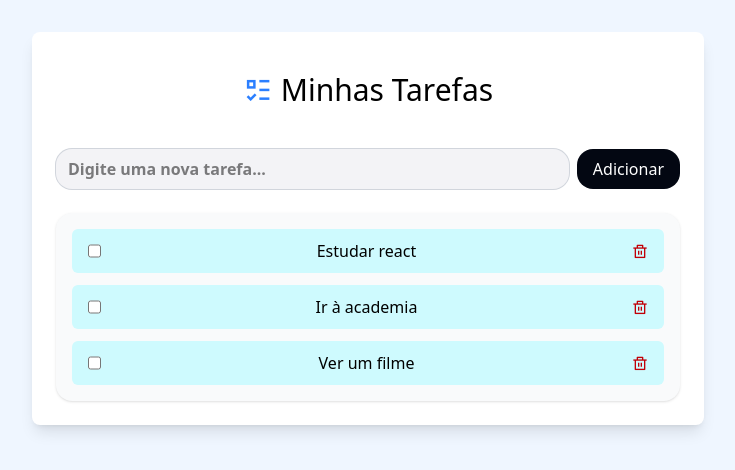
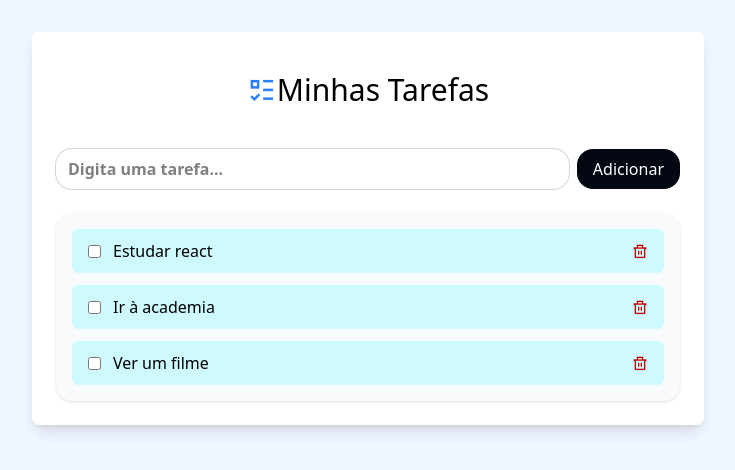
Before and after one commit to HenriqueBraian/to--do-list-with-react-tailwind, a React (Vite) app: page / in a window 1280 px wide. Shown: the top 470 px of the page, without its empty margins (272-1007 px from the left). Built offline with nearby package versions, Linux system fonts and the light colour scheme.

Commit message:
input adicionando tarefa,checkbox marcando concluídas, botao deletar tarefa funcionando

```diff
--- a/src/App.jsx
+++ b/src/App.jsx
@@ -2,11 +2,10 @@ import { useState } from 'react'
 import 'remixicon/fonts/remixicon.css'
 import Login from './components/Login'
 import AddToDo from './components/AddTodo'
-import TesteState from './components/TesteState'
 import Tasks from './components/Tasks'
 
 function App() {
-  const [task, SetTask] = useState([
+  const [task, setTask] = useState([
     {
       id: 1,
       title: "Estudar react",
@@ -27,11 +26,34 @@ function App() {
     }
   ])
 
+  //adicionar tarefa
+  const addTask = (title) =>{
+    setTask([
+      ...task,{
+        id: Date.now(),
+        title,
+        isCompleted: false
+      }
+    ])
+  }
+
+  //marcar tarefa como concluida ou não concluida
+  const toggleTask = (id)=>{
+        setTask(
+          task.map((t)=>
+          t.id === id ? {...t, isCompleted : !t.isCompleted} : t)
+        )
+  }
+
+  const deleteTask = (id)=>{
+    setTask(task.filter((t)=> t.id !== id))
+  }
+
   return (
     <div  className="min-h-screen p-8 bg-blue-50">
       <div className="max-w-2xl mx-auto p-6 flex flex-col items-center bg-white rounded-lg shadow-lg">
-     <AddToDo />
-     <Tasks tarefas={task}/>
+     <AddToDo onAdd={addTask} />
+     <Tasks tarefas={task} onToggle={toggleTask} onDelete={deleteTask}/>
      </div>
     </div>
   )
--- a/src/components/AddTodo.jsx
+++ b/src/components/AddTodo.jsx
@@ -1,23 +1,51 @@
-import { react,useState } from "react";
+import React, { useState } from "react";
 
-function AddToDo(){
+function AddTodo({onAdd}){
+    const [input, setInput] = useState("");
+
+    const handleSubmit = (e)=>{
+      e.preventDefault();
+      if(input.trim()){
+        onAdd(input);
+        setInput("")
+      }
+    }
+
    return(
       <div className="w-full">
         <div className="flex items-center justify-center p-4">
-            <h1 className="text-3xl mb-6 text-center"><i className="ri-list-check-3 text-blue-500"></i> Minhas Tarefas</h1>
+
+            <h1 className="text-3xl mb-6 text-center">
+              <i className="ri-list-check-3 text-blue-500"></i>
+              Minhas Tarefas
+            </h1>
+
         </div>
 
+         <form onSubmit={handleSubmit} className="w-full">
+          <div className="flex w-full gap-2 mb-6">
 
-        <div className="flex w-full gap-2 mb-6">
-        <input type="text" placeholder="Digite uma nova tarefa..."
-        className=" bg-[#f3f3f6] flex-1 px-3 py-2 font-semibold placeholder:gray-500 text-black rounded-2xl border-none ring-1 ring-gray-300 focus:ring-gray-300 focus:ring-2"
-        />
-        <button className="bg-gray-950 hover:bg-gray-800 text-white rounded-2xl px-4 py-2 cursor-pointer">Adicionar</button>
-        </div>
+            <input type="text"
+              value={input}
+              onChange={(e)=>setInput(e.target.value)}
+              placeholder="Digita uma tarefa..."
+              className="bg-[f3f3f6] flex-1 px-3 py-2 text-black font-semibold border-none rounded-2xl ring-1 ring-gray-300"
+            />
+            <button type="submit"
+            className="bg-gray-950
+            hover:bg-gray-800
+            text-white
+            rounded-2xl
+            px-4 py2 ">
+            Adicionar
+           </button>
+
+          </div>
+         </form>
 
       </div>
     )
 }
-export default AddToDo;
+export default AddTodo;
 
 {/*  */}
--- a/src/components/Tasks.jsx
+++ b/src/components/Tasks.jsx
@@ -1,11 +1,34 @@
-function Tasks(props){
+function Tasks({tarefas, onToggle, onDelete}){
     return(
 
         <ul className="space-y-3 w-full p-4 rounded-2xl shadow bg-gray-50">
-            {props.tarefas.map( (e)=>
-            <li key={e.id} className="flex justify-between bg-cyan-100 px-4 py-2.5 rounded-md "> <input type="checkbox" /> {e.title}
-             <button className="cursor-pointer"> <i className="ri-delete-bin-line text-red-700"></i></button>
+            {tarefas.map( (tarefa)=>
+
+            <li key={tarefa.id} className="flex justify-between bg-cyan-100 px-4 py-2.5 rounded-md ">
+                <div className="flex items-center gap-3">
+
+                <input
+                  checked={tarefa.isCompleted}
+                  type="checkbox"
+                  onChange={()=>onToggle(tarefa.id)}
+                 />
+
+                 <span className={tarefa.isCompleted
+                 ? "line-through text-gray-400"
+                 : "text-black"}>
+                    {tarefa.title}
+                 </span>
+
+                </div>
+
+            <button title="delete-task"
+            onClick={()=> onDelete(tarefa.id)}
+            className="cursor-pointer">
+            <i className="ri-delete-bin-line text-red-700"></i>
+            </button>
+
             </li>
+
         )}</ul>
     )
 }
--- a/src/components/TesteState.jsx
+++ /dev/null
@@ -1,20 +0,0 @@
-import { useState } from "react";
-
-function TesteState(){
-    const [message, SetMessage] = useState("ola brow")
-    return(
-        <div>
-            <h1>{message}</h1>
-
-
-            <button
-            onClick={()=>{
-                SetMessage("trocou")
-            }}
-            >
-                trocar
-            </button>
-        </div>
-    )
-}
-export default TesteState;
```
